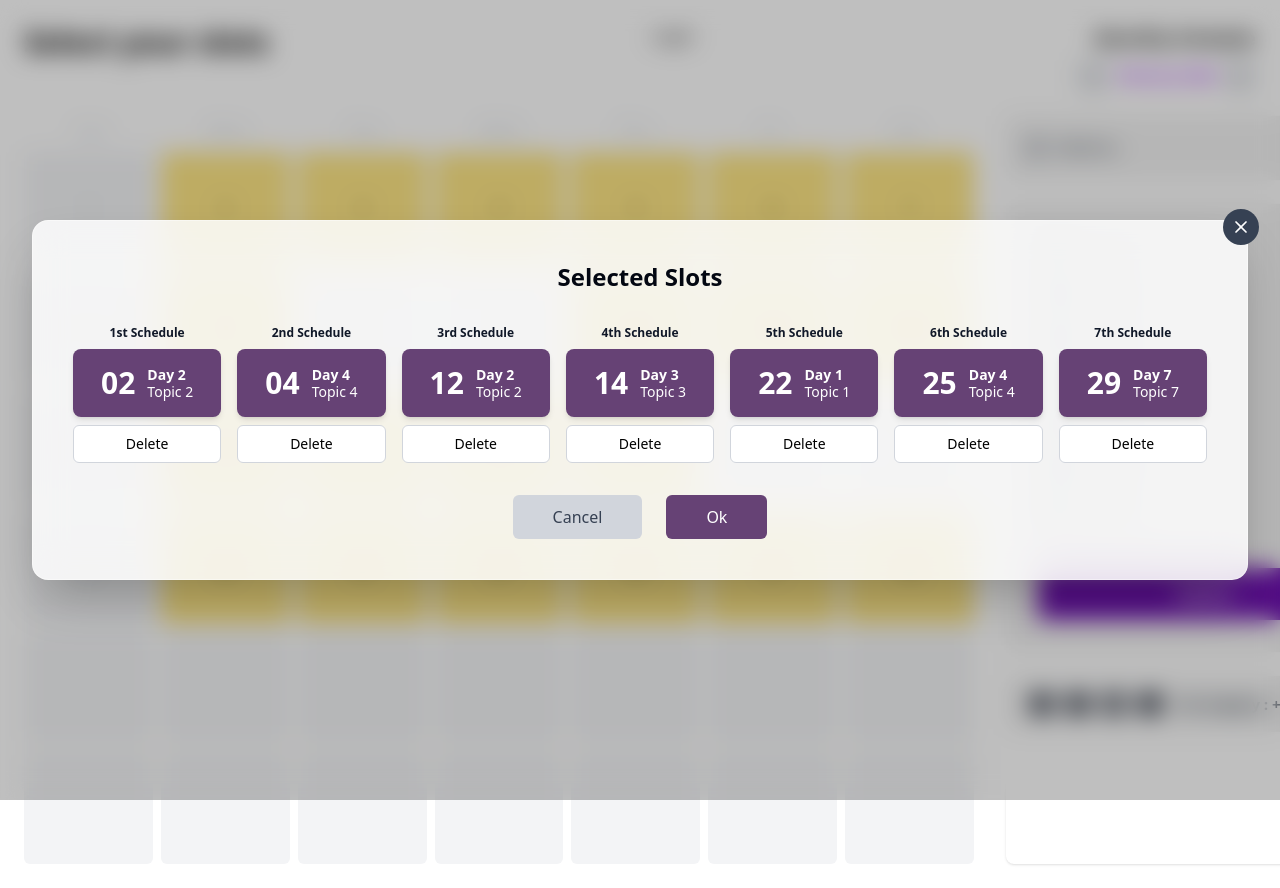
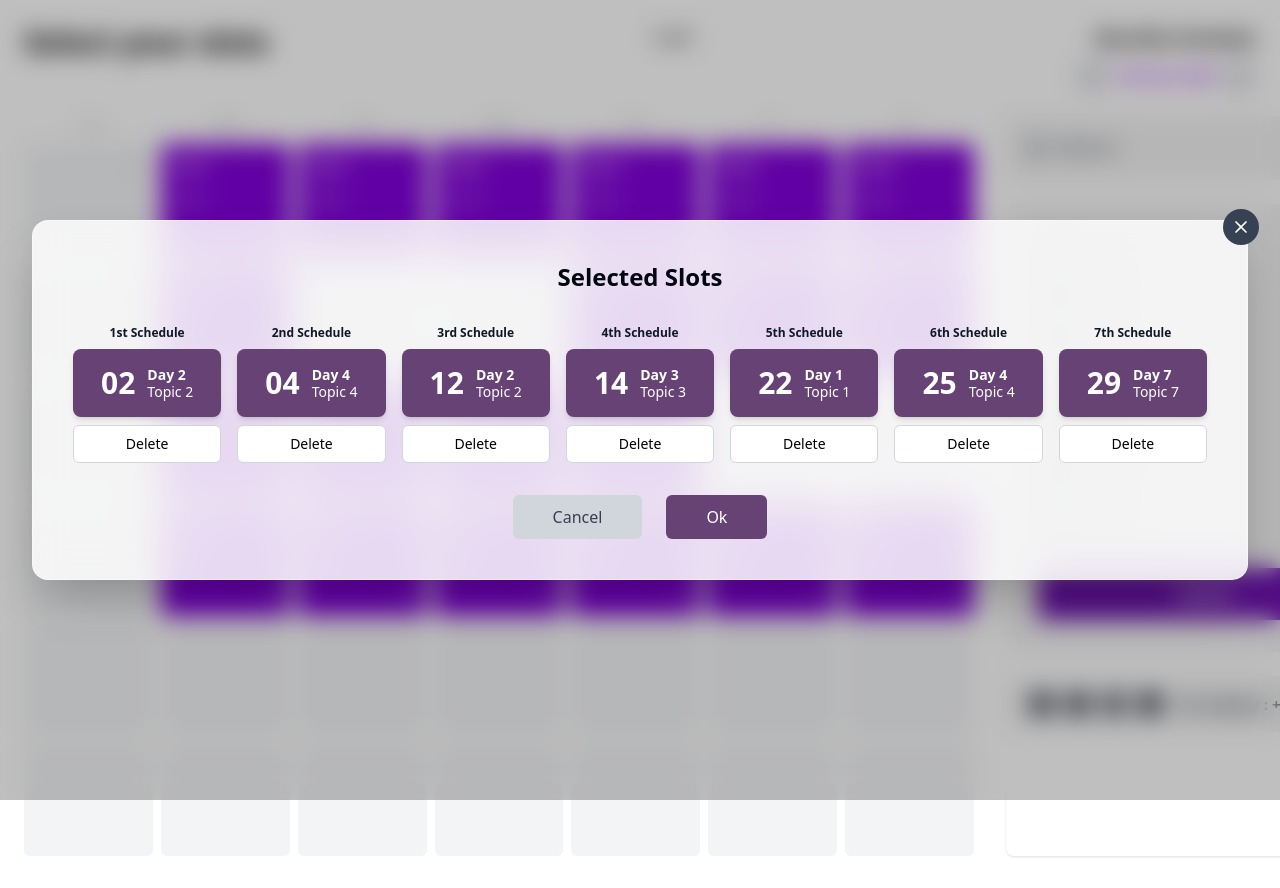
Before and after one commit to Praveenvkadam/slot-scheduler, a React app in the folder frontend/: page / in a window 1280 px wide. Built offline with nearby package versions, Linux system fonts and the light colour scheme; the HTML template or start-up script is replaced by a standard one.

Commit message:
ui updated

```diff
--- a/frontend/src/component/calendercomponent/CalendarGrid.jsx
+++ b/frontend/src/component/calendercomponent/CalendarGrid.jsx
@@ -2,34 +2,53 @@ import React from "react";
 
 const DAYS = ["Sun", "Mon", "Tue", "Wed", "Thu", "Fri", "Sat"];
 
+const TOPICS = [
+  "Topic 1",
+  "Topic 2",
+  "Topic 3",
+  "Topic 4",
+  "Topic 5",
+  "Topic 6",
+  "Topic 7",
+];
+
 export default function CalendarGrid({ year, month }) {
-  // determine if a date is disabled based on 7-on / 2-off cycle
-  function isDisabledDay(date) {
+  function getDayMeta(date) {
     // Sunday is always disabled
-    if (date.getDay() === 0) return true;
+    if (date.getDay() === 0) {
+      return { disabled: true };
+    }
 
-    let validDayCount = 0;
+    let nonSundayIndex = 0;
 
-    // count non-Sunday days before this date
+    // Count non-Sunday days before this date
     for (let d = 1; d < date.getDate(); d++) {
       const current = new Date(year, month, d);
       if (current.getDay() !== 0) {
-        validDayCount++;
+        nonSundayIndex++;
       }
     }
 
-    // cycle length = 9 (7 enabled + 2 disabled)
-    const cycleIndex = validDayCount % 9;
+    // 7 active + 2 gap = 9-day cycle
+    const cycleIndex = nonSundayIndex % 9;
 
-    // last 2 days of cycle are disabled
-    return cycleIndex >= 7;
+    // gap days
+    if (cycleIndex >= 7) {
+      return { disabled: true };
+    }
+
+    const dayNumber = cycleIndex + 1;
+
+    return {
+      disabled: false,
+      dayNumber,
+      topic: TOPICS[dayNumber - 1],
+    };
   }
 
-  // calculate calendar layout
   const firstDay = new Date(year, month, 1).getDay();
   const daysInMonth = new Date(year, month + 1, 0).getDate();
 
-  // build 6-week grid
   const cells = [];
   for (let i = 0; i < firstDay; i++) cells.push(null);
   for (let d = 1; d <= daysInMonth; d++) cells.push(d);
@@ -37,33 +56,54 @@ export default function CalendarGrid({ year, month }) {
 
   return (
     <div className="w-[950px]">
-      {/* weekday header */}
-      <div className="grid grid-cols-7 text-center text-xl text-gray-300 mb-2">
+      {/* Week header */}
+      <div className="grid grid-cols-7 text-center text-sm text-gray-400 mb-2">
         {DAYS.map((d) => (
           <div key={d}>{d}</div>
         ))}
       </div>
 
-      {/* calendar grid */}
+      {/* Calendar grid */}
       <div className="grid grid-cols-7 gap-2">
         {cells.map((day, i) => {
-          const date = day ? new Date(year, month, day) : null;
-          const disabled = !day || (date && isDisabledDay(date));
+          if (!day) {
+            return (
+              <div
+                key={i}
+                className="h-28 rounded-md bg-gray-100"
+              />
+            );
+          }
+
+          const date = new Date(year, month, day);
+          const meta = getDayMeta(date);
 
           return (
             <div
-              key={`${year}-${month}-${i}`}
+              key={`${year}-${month}-${day}`}
               className={`
-                h-28 rounded-md flex items-center justify-center
-                text-sm font-medium
+                h-28 rounded-md p-3 flex flex-col justify-between
                 ${
-                  disabled
-                    ? "bg-gray-100 text-gray-400 cursor-not-allowed"
-                    : "bg-amber-200 text-black cursor-pointer"
+                  meta.disabled
+                    ? "bg-gray-100 text-gray-400"
+                    : "bg-purple-700 text-white"
                 }
               `}
             >
-              {day || ""}
+              {!meta.disabled && (
+                <>
+                  <div className="text-sm font-semibold">
+                    Day {meta.dayNumber}
+                  </div>
+                  <div className="text-xs opacity-90">
+                    {meta.topic}
+                  </div>
+                </>
+              )}
+
+              <div className="text-xs text-right opacity-70">
+                {day.toString().padStart(2, "0")}
+              </div>
             </div>
           );
         })}
```
